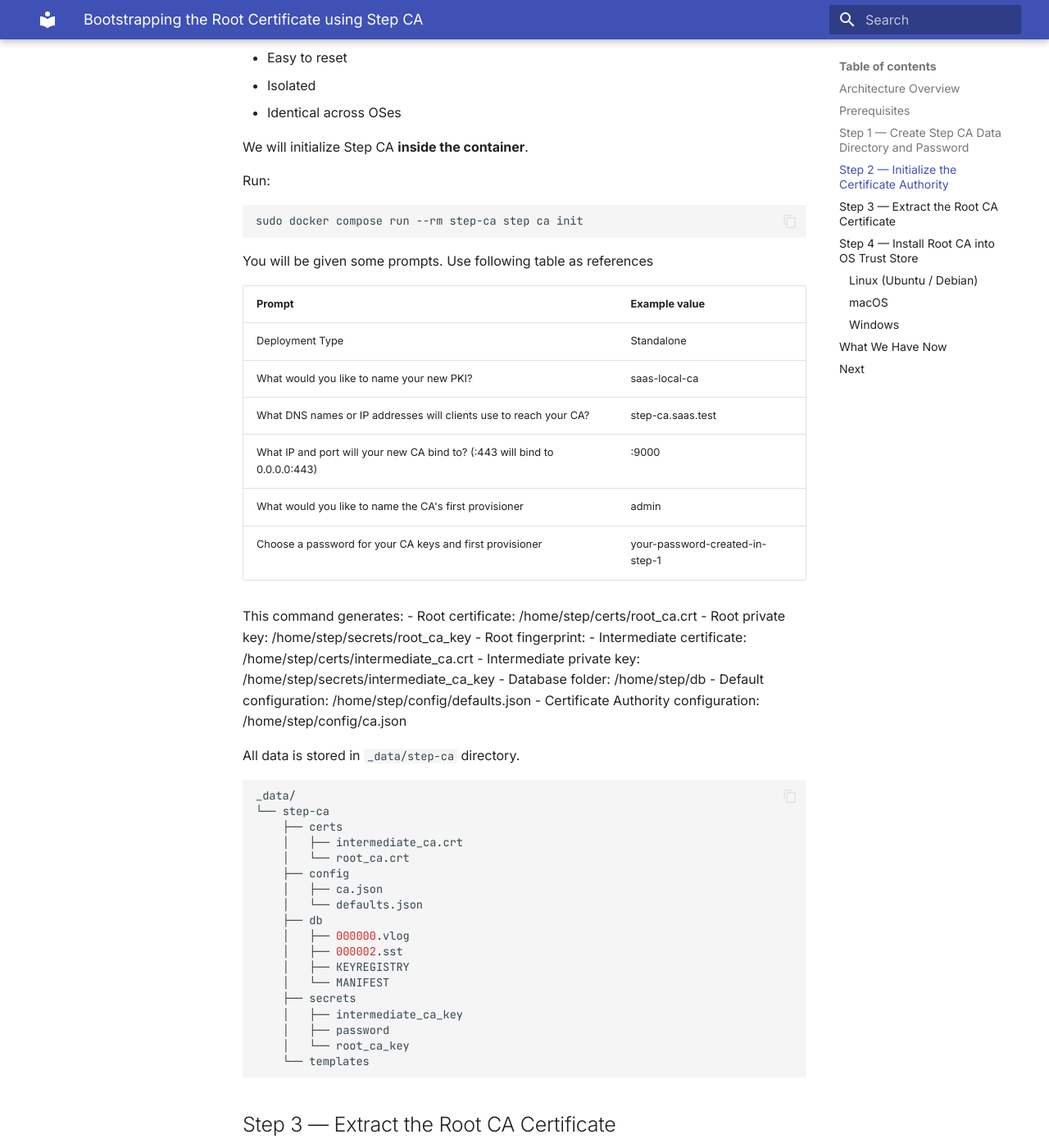
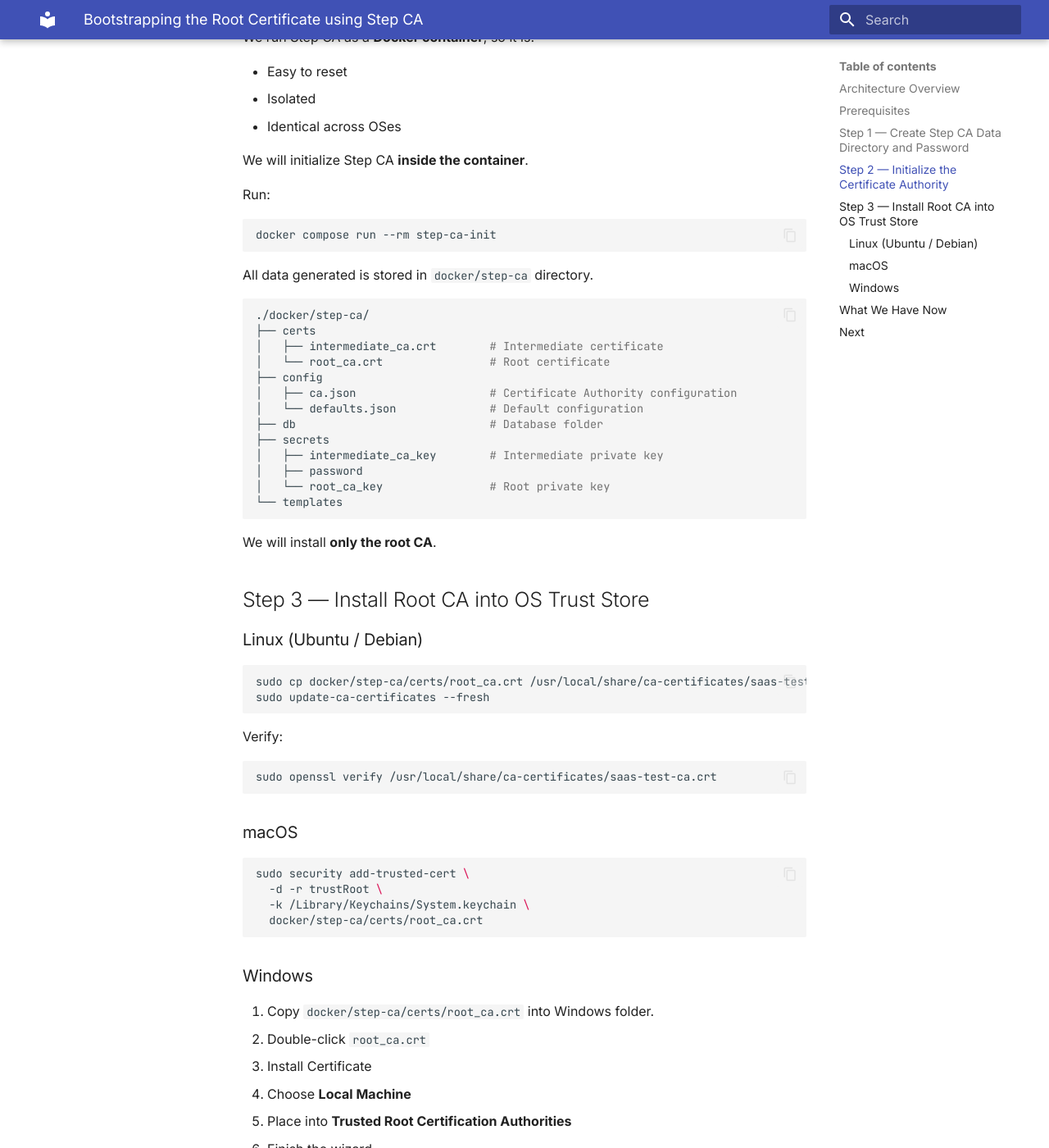
Before and after one commit to tibrahimdev/saas-k8s-data-platform, an MkDocs documentation site: the page built from docs/development/b-bootstraping-ca.md, in a window 1280 px wide and 1400 px high, scrolled down 1490 px. Shown: the whole window at 82% size. Built offline with MkDocs 1.6.1 and Material for MkDocs 9.7.7, drawn with Linux system fonts in a browser that asks for light colours; some of the changed text lies outside the part shown.

Commit message:
localdns and cert works

````diff
--- a/docs/development/b-bootstraping-ca.md
+++ b/docs/development/b-bootstraping-ca.md
@@ -36,19 +36,20 @@
 
 Create a working directory:
 ```bash
-# ! _data directory is ignored by .gitignore
-mkdir -p _data/step-ca/secrets
+# ! docker/step-ca directory is ignored by .gitignore
+mkdir -p docker/step-ca/secrets
 ```
 
 Create step-ca password file. Change the password as you need.
 ```bash
 # Create the password file
-echo "password" > _data/step-ca/secrets/password
-```
+read -rs PASSWORD
 
-Update directory ownership
-```bash
-sudo chown -R 1000:1000 _data/step-ca
+# Then write
+echo "$PASSWORD" > docker/step-ca/secrets/password
+
+# Update directory ownership
+sudo chown -R 1000:1000 docker/step-ca
 ```
 
 ## Step 2 — Initialize the Certificate Authority
@@ -62,100 +63,52 @@
 
 Run:
 ```bash
-sudo docker compose run --rm step-ca step ca init
+docker compose run --rm step-ca-init
 ```
 
-You will be given some prompts. Use following table as references
-
-| Prompt | Example value |
-| --- | --- |
-| Deployment Type | Standalone |
-| What would you like to name your new PKI? | saas-local-ca |
-| What DNS names or IP addresses will clients use to reach your CA? | step-ca.saas.test |
-| What IP and port will your new CA bind to? (:443 will bind to 0.0.0.0:443) | :9000 |
-| What would you like to name the CA's first provisioner | admin |
-| Choose a password for your CA keys and first provisioner | your-password-created-in-step-1 |
-
-
-This command generates:
-- Root certificate: /home/step/certs/root_ca.crt
-- Root private key: /home/step/secrets/root_ca_key
-- Root fingerprint:
-- Intermediate certificate: /home/step/certs/intermediate_ca.crt
-- Intermediate private key: /home/step/secrets/intermediate_ca_key
-- Database folder: /home/step/db
-- Default configuration: /home/step/config/defaults.json
-- Certificate Authority configuration: /home/step/config/ca.json
-
-All data is stored in `_data/step-ca` directory.
+All data generated is stored in `docker/step-ca` directory.
 ```bash
-_data/
-└── step-ca
-    ├── certs
-    │   ├── intermediate_ca.crt
-    │   └── root_ca.crt
-    ├── config
-    │   ├── ca.json
-    │   └── defaults.json
-    ├── db
-    │   ├── 000000.vlog
-    │   ├── 000002.sst
-    │   ├── KEYREGISTRY
-    │   └── MANIFEST
-    ├── secrets
-    │   ├── intermediate_ca_key
-    │   ├── password
-    │   └── root_ca_key
-    └── templates
-```
-
-## Step 3 — Extract the Root CA Certificate
-
-The root certificate must be installed on your machine.
-
-Copy it out of the container volume data:
-
-```bash
-ls _data/step-ca/certs/
-```
-
-You should see something like:
-
-```
-intermediate_ca.crt  root_ca.crt
+./docker/step-ca/
+├── certs
+│   ├── intermediate_ca.crt        # Intermediate certificate
+│   └── root_ca.crt                # Root certificate
+├── config
+│   ├── ca.json                    # Certificate Authority configuration
+│   └── defaults.json              # Default configuration
+├── db                             # Database folder
+├── secrets
+│   ├── intermediate_ca_key        # Intermediate private key
+│   ├── password
+│   └── root_ca_key                # Root private key
+└── templates
 ```
 
 We will install **only the root CA**.
 
-## Step 4 — Install Root CA into OS Trust Store
+## Step 3 — Install Root CA into OS Trust Store
 
 ### Linux (Ubuntu / Debian)
 
 ```bash
-sudo cp _data/step-ca/certs/root_ca.crt /usr/local/share/ca-certificates/saas-local-ca.crt
+sudo cp docker/step-ca/certs/root_ca.crt /usr/local/share/ca-certificates/saas-test-ca.crt
 sudo update-ca-certificates --fresh
 ```
 
 Verify:
-
 ```bash
-openssl verify /usr/local/share/ca-certificates/saas-local-ca.crt
+sudo openssl verify /usr/local/share/ca-certificates/saas-test-ca.crt
 ```
 
 ### macOS
-
 ```bash
 sudo security add-trusted-cert \
   -d -r trustRoot \
   -k /Library/Keychains/System.keychain \
-  _data/step-ca/certs/root_ca.crt
+  docker/step-ca/certs/root_ca.crt
 ```
 
----
-
 ### Windows
-
-1. Download or copy `_data/step-ca/certs/root_ca.crt` into Windows folder.
+1. Copy `docker/step-ca/certs/root_ca.crt` into Windows folder.
 2. Double-click `root_ca.crt`
 3. Install Certificate
 4. Choose **Local Machine**
@@ -166,16 +119,8 @@
 
 At this point:
 
-* ✅ Step CA is running
-* ✅ Root CA is trusted system-wide
+* ✅ Root CA generated and is trusted system-wide
 * ✅ Ready to issue unlimited certificates
 
 ## Next
-
-➡️ **Configuring PowerDNS as the Authoritative DNS for `saas.test`**
-
-Next, we will:
-
-* Deploy PowerDNS
-* Create the `saas.test` zone
-* Prepare it for ExternalDNS (RFC2136)
+- **Set Up Local DNS for `saas.test`**
````
Also changed, not shown: docker-compose.yml (+59 -57 lines), docs/development/a_local_concept.md (+5 -2 lines), docs/development/c_setup_dns.md (+17 -79 lines), 5 other files.
